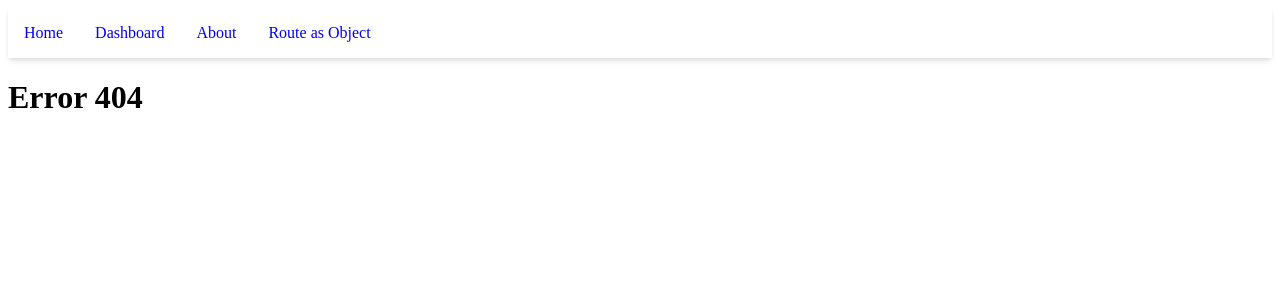
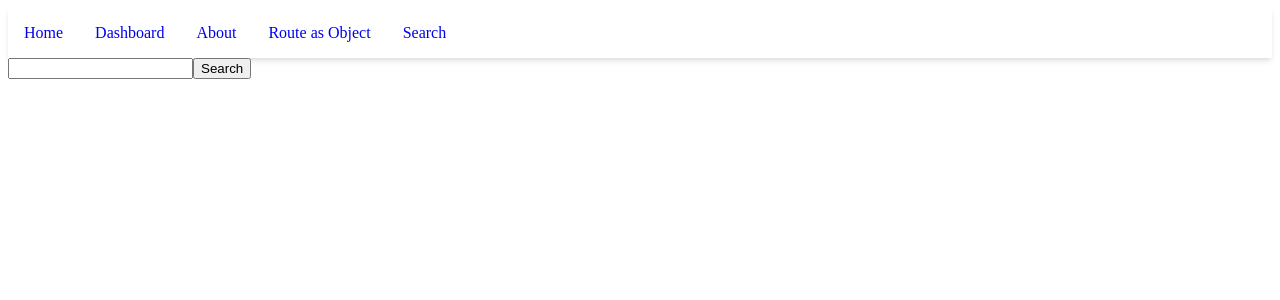
Before and after one commit to TaniaBar/React-tutorial, a React (Create React App) app: page /search in a window 1280 px wide. Before the commit this address had no page. Shown: the top 300 px of the page. Built offline with nearby package versions, Linux system fonts and the light colour scheme.

Commit message:
add search component

```diff
--- a/src/App.js
+++ b/src/App.js
@@ -4,6 +4,7 @@
 import About from "./pages/About";
 import NotFound from "./pages/NotFound";
 import RouteAsObj from "./components/RouteAsObjet";
+import Search from "./components/Search.js";
 
 const App = () => {
   return (
@@ -30,6 +31,11 @@
               Route as Object
             </Link>
           </li>
+          <li>
+            <Link to="/search" activeclassname="active">
+              Search
+            </Link>
+          </li>
         </ul>
       </nav>
       <div className="main">
@@ -39,6 +45,7 @@
           <Route path="dashboard/*" element={<Dashboard />}></Route>
           <Route path="about" element={<About />}></Route>
           <Route path="routeAsObj/*" element={<RouteAsObj />}></Route>
+          <Route path="search" element={<Search />}></Route>
           <Route path="*" element={<NotFound />}></Route>
         </Routes>
       </div>
--- /dev/null
+++ b/src/components/Search.js
@@ -0,0 +1,35 @@
+import { useRef } from "react";
+import { useLocation, useNavigate } from "react-router-dom";
+
+function useQuery() {
+  // Use the URLSearchParams API to extract the query parameters
+  // useLocation().search will have the query parameters eg: ?foo=bar&a=b
+  return new URLSearchParams(useLocation().search);
+}
+
+const Search = () => {
+  const query = useQuery();
+  const term = query.get("term");
+  const inputRef = useRef(null);
+  const navigate = useNavigate();
+  const formSubmitHandler = (e) => {
+    //prevent the default form submission
+    e.preventDefault();
+    //extract search term using refs.
+    const searchValue = inputRef.current.value;
+    navigate(`?term=${searchValue}`);
+  };
+
+  return (
+    <div>
+      <form action="" onSubmit={formSubmitHandler}>
+        <input type="text" name="term" ref={inputRef} />
+        <input type="submit" value="Search" />
+        {/* Display the search term if it is present */}
+        {term && <h2>Results for '{term}'</h2>}
+      </form>
+    </div>
+  );
+};
+
+export default Search;
```
